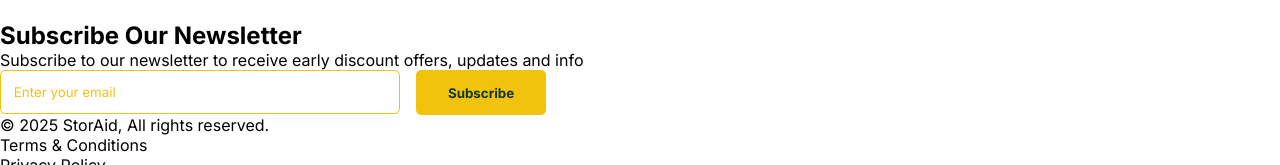
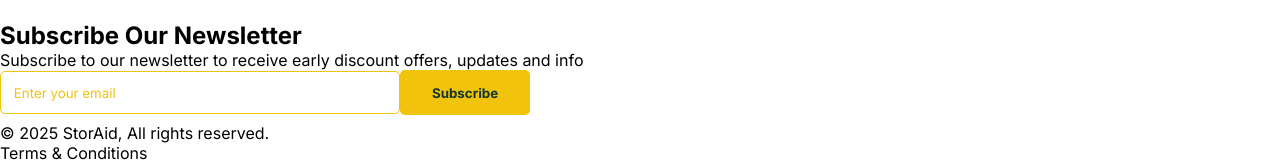
Before and after one commit to emillarsson99-m0wgli/StoraidStorageService, a React (Vite) app: page / in a window 1280 px wide. Shown: the part 6107-6272 px from the top of the page. Built offline with nearby package versions, Linux system fonts and the light colour scheme.

Commit message:
Changed structure

```diff
--- a/src/Components/NewsletterInput.jsx
+++ b/src/Components/NewsletterInput.jsx
@@ -34,11 +34,15 @@ function NewsletterInput({  }) {
   return (
     <div className="newsletter-container">
         <form className="newsletter-form" onSubmit={handleSubmit} noValidate>
+            <div>
             <input className={`newsletter-input ${newsletterErrors.email ? "input-error" : ""}`} type="text" name="email" placeholder="Enter your email" value={newsletterData.email} onChange={handleInputChange} required/>
+            <button className="subscribe-btn" type="submit">Subscribe</button>
+            </div>
+            <div className="error-message">
             {newsletterErrors.email && <span className="newsletter-error">{newsletterErrors.email}</span>}
+            </div>
+        </form>
 
-        </form>
-        <button className="subscribe-btn" type="submit">Subscribe</button>
     </div>
 
   )
```
